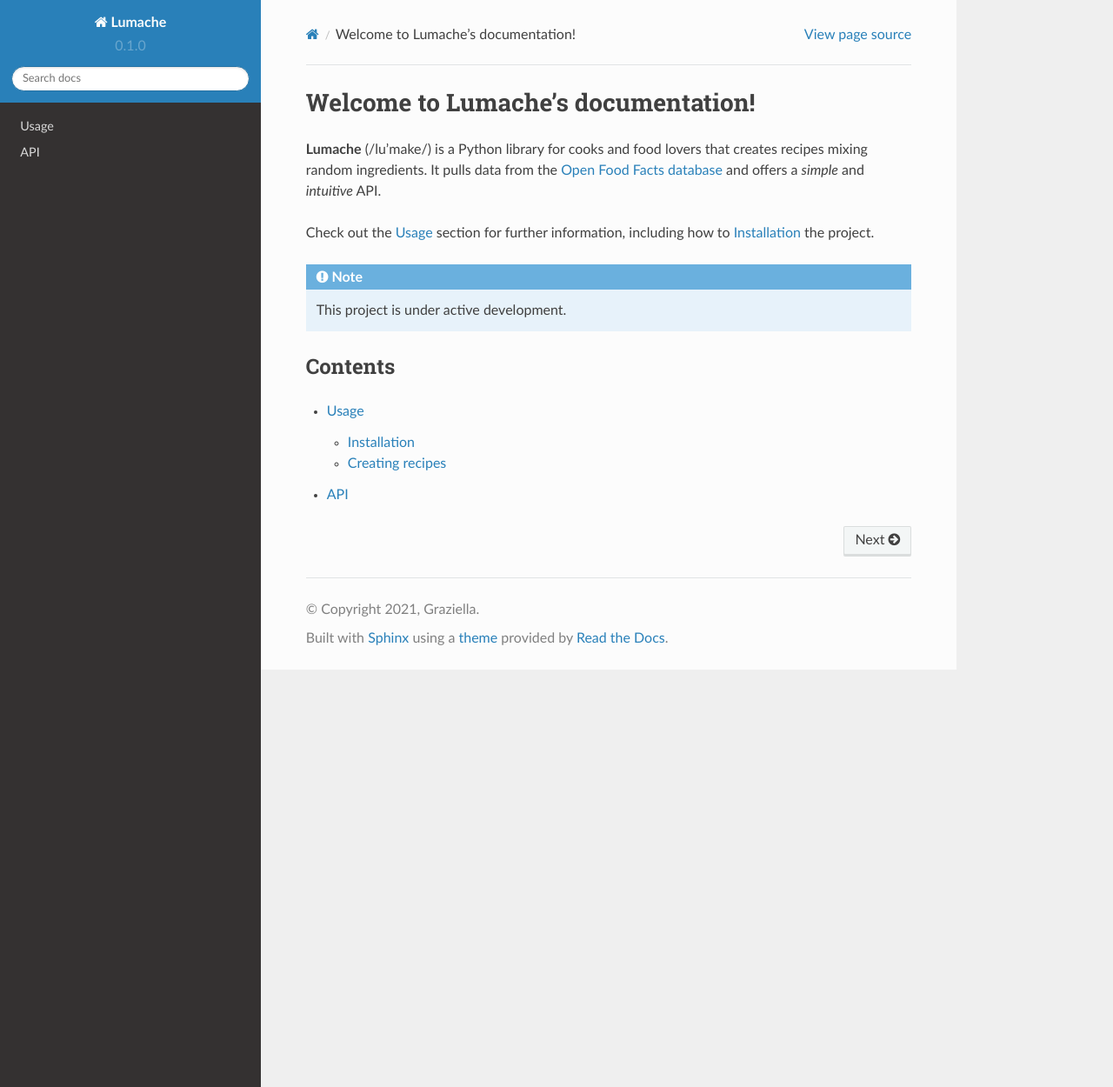
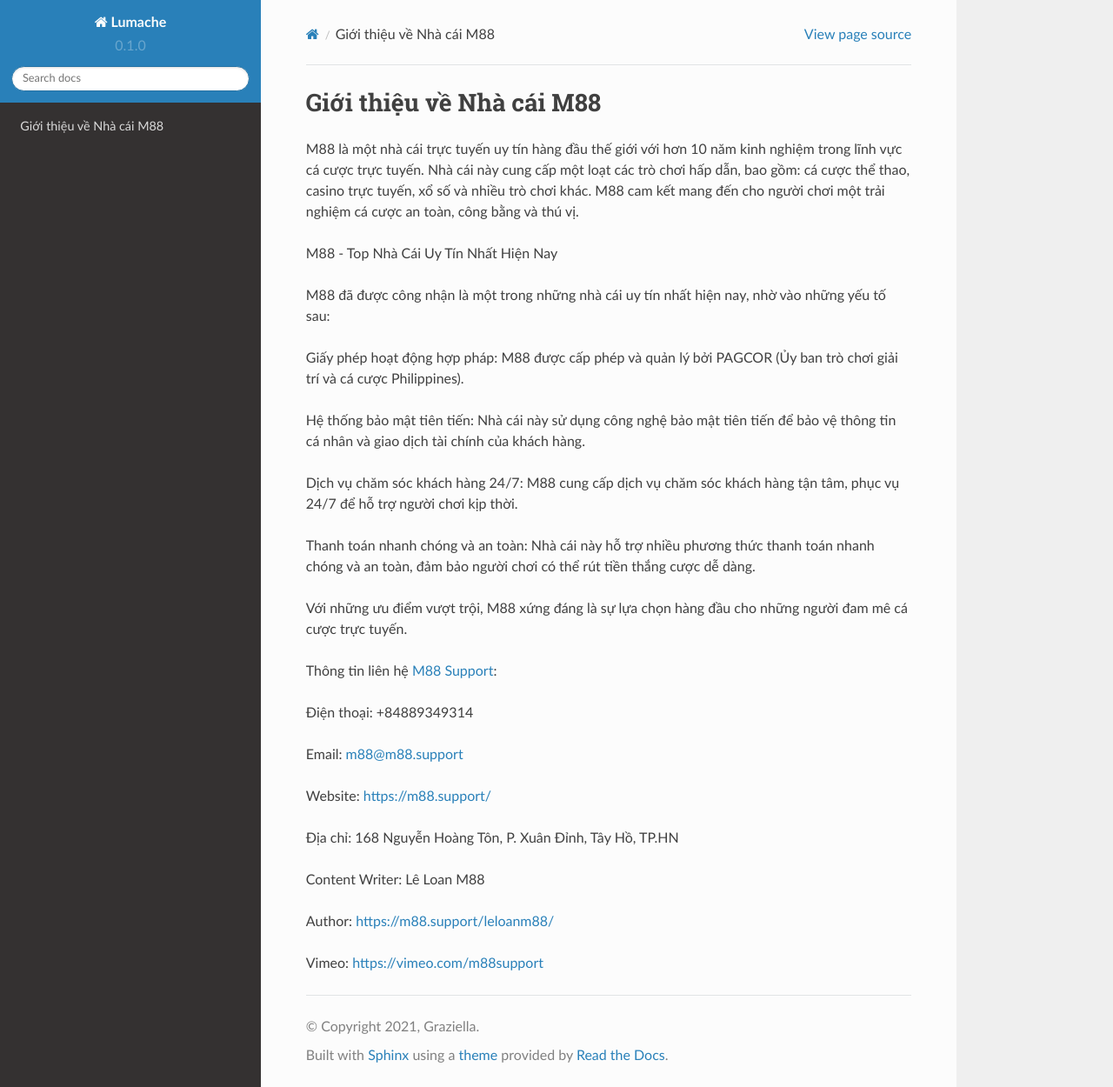
Before and after one commit to socialentity/m88support, a Sphinx documentation site: the page built from docs/source/index.rst, in a window 1280 px wide and 1250 px high. Shown: the whole window at 87% size. Built offline with Sphinx 7.4.7 and the Read the Docs theme 2.0.0, drawn with Linux system fonts in a browser that asks for light colours.

Commit message:
Update index.rst

```diff
--- a/docs/source/index.rst
+++ b/docs/source/index.rst
@@ -1,22 +1,34 @@
-Welcome to Lumache's documentation!
+Giới thiệu về Nhà cái M88
 ===================================
 
-**Lumache** (/lu'make/) is a Python library for cooks and food lovers
-that creates recipes mixing random ingredients.
-It pulls data from the `Open Food Facts database <https://world.openfoodfacts.org/>`_
-and offers a *simple* and *intuitive* API.
+M88 là một nhà cái trực tuyến uy tín hàng đầu thế giới với hơn 10 năm kinh nghiệm trong lĩnh vực cá cược trực tuyến. Nhà cái này cung cấp một loạt các trò chơi hấp dẫn, bao gồm: cá cược thể thao, casino trực tuyến, xổ số và nhiều trò chơi khác. M88 cam kết mang đến cho người chơi một trải nghiệm cá cược an toàn, công bằng và thú vị.
 
-Check out the :doc:`usage` section for further information, including
-how to :ref:`installation` the project.
+M88 - Top Nhà Cái Uy Tín Nhất Hiện Nay
 
-.. note::
+M88 đã được công nhận là một trong những nhà cái uy tín nhất hiện nay, nhờ vào những yếu tố sau:
 
-   This project is under active development.
+Giấy phép hoạt động hợp pháp: M88 được cấp phép và quản lý bởi PAGCOR (Ủy ban trò chơi giải trí và cá cược Philippines).
 
-Contents
---------
+Hệ thống bảo mật tiên tiến: Nhà cái này sử dụng công nghệ bảo mật tiên tiến để bảo vệ thông tin cá nhân và giao dịch tài chính của khách hàng.
 
-.. toctree::
+Dịch vụ chăm sóc khách hàng 24/7: M88 cung cấp dịch vụ chăm sóc khách hàng tận tâm, phục vụ 24/7 để hỗ trợ người chơi kịp thời.
 
-   usage
-   api
+Thanh toán nhanh chóng và an toàn: Nhà cái này hỗ trợ nhiều phương thức thanh toán nhanh chóng và an toàn, đảm bảo người chơi có thể rút tiền thắng cược dễ dàng.
+
+Với những ưu điểm vượt trội, M88 xứng đáng là sự lựa chọn hàng đầu cho những người đam mê cá cược trực tuyến.
+
+Thông tin liên hệ `M88 Support <https://m88.support/>`_:
+
+Điện thoại: +84889349314
+
+Email: m88@m88.support
+
+Website: `https://m88.support/ <https://m88.support/>`_
+
+Địa chỉ: 168 Nguyễn Hoàng Tôn, P. Xuân Đỉnh, Tây Hồ, TP.HN
+
+Content Writer: Lê Loan M88
+
+Author: `https://m88.support/leloanm88/ <https://m88.support/leloanm88/>`_
+
+Vimeo: `https://vimeo.com/m88support <https://vimeo.com/m88support>`_
```
